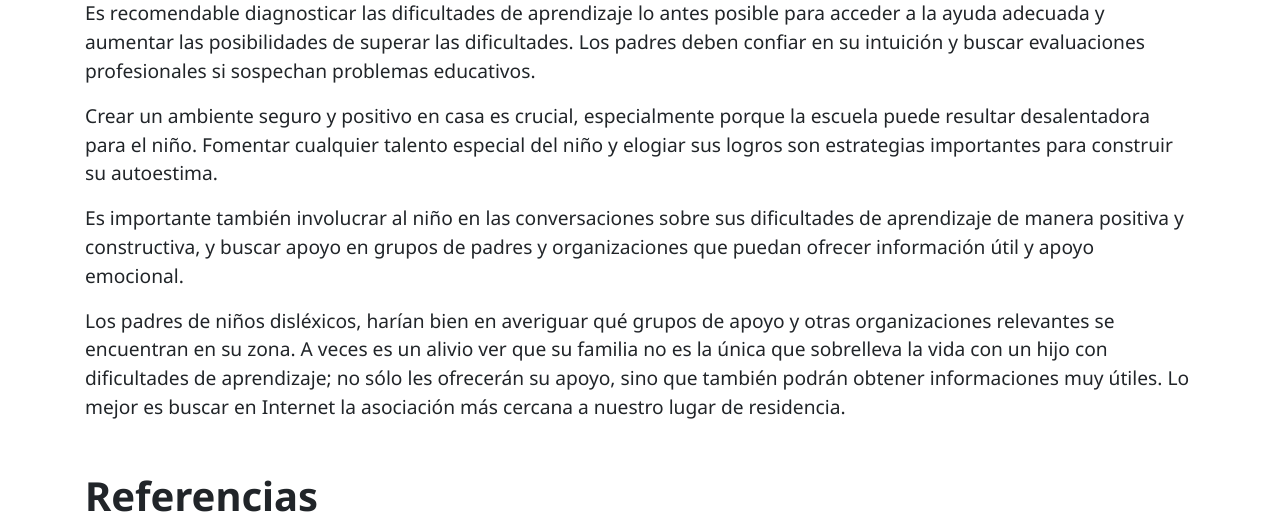
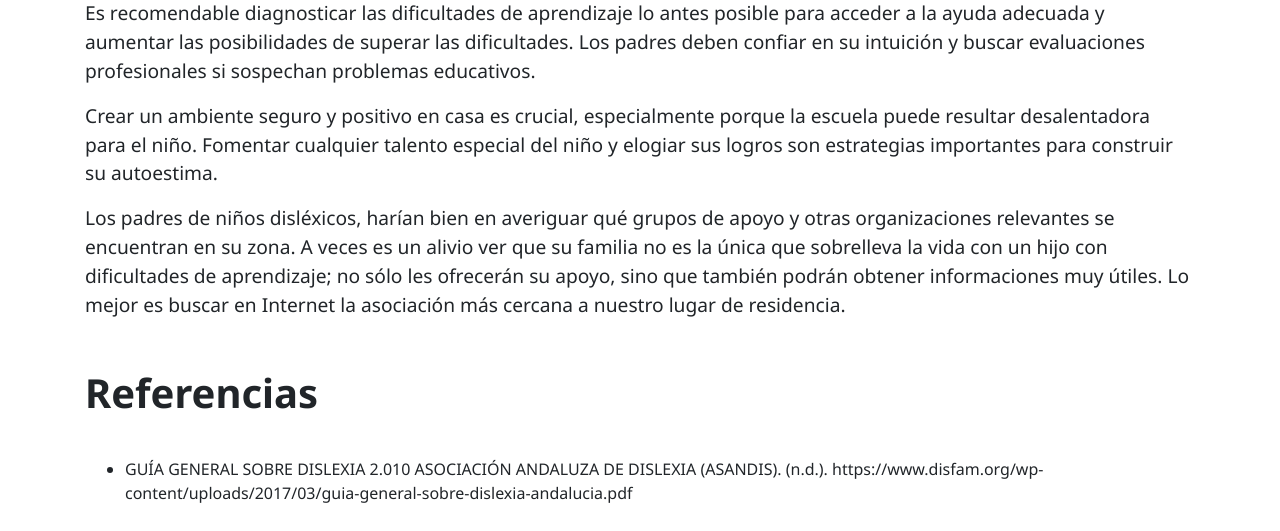
Before and after one commit to SdazaP/pre-diagnostico-dislexia, a PHP site: page /articulo.php in a window 1280 px wide. Shown: the part 3476-4007 px from the top of the page. Run offline with PHP 8.4, Linux system fonts and the light colour scheme; some libraries are stand-ins or nearby versions; some web fonts are replaced.

Commit message:
Información artículo

```diff
--- a/articulo.php
+++ b/articulo.php
@@ -165,8 +165,6 @@
         <p>Es recomendable diagnosticar las dificultades de aprendizaje lo antes posible para acceder a la ayuda adecuada y aumentar las posibilidades de superar las dificultades. Los padres deben confiar en su intuición y buscar evaluaciones profesionales si sospechan problemas educativos.</p>
         <p>Crear un ambiente seguro y positivo en casa es crucial, especialmente porque la escuela puede resultar desalentadora para el niño. Fomentar cualquier talento especial del niño y elogiar sus logros son estrategias importantes para construir su autoestima.
         </p>
-        <p>Es importante también involucrar al niño en las conversaciones sobre sus dificultades de aprendizaje de manera positiva y constructiva, y buscar apoyo en grupos de padres y organizaciones que puedan ofrecer información útil y apoyo emocional.
-        </p>
         <p>Los padres de niños disléxicos, harían bien en averiguar qué grupos de
             apoyo y otras organizaciones relevantes se encuentran en su zona. A veces es un
             alivio ver que su familia no es la única que sobrelleva la vida con un hijo con
```
